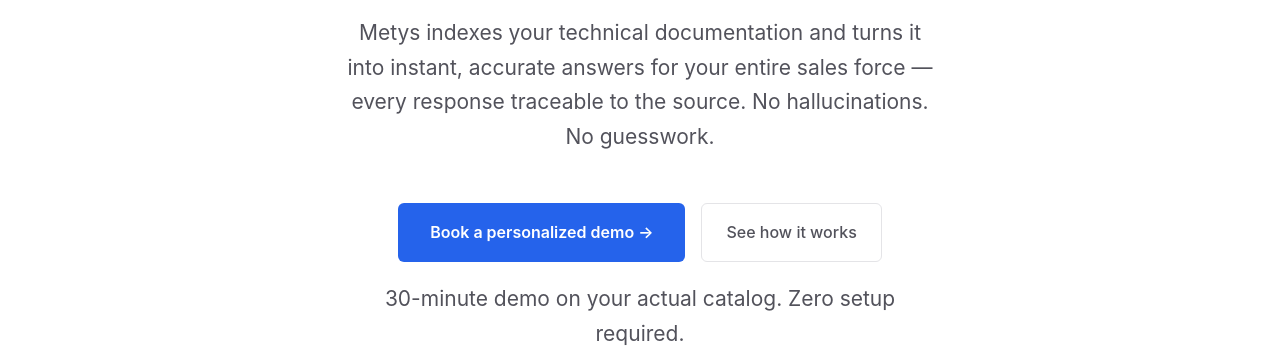
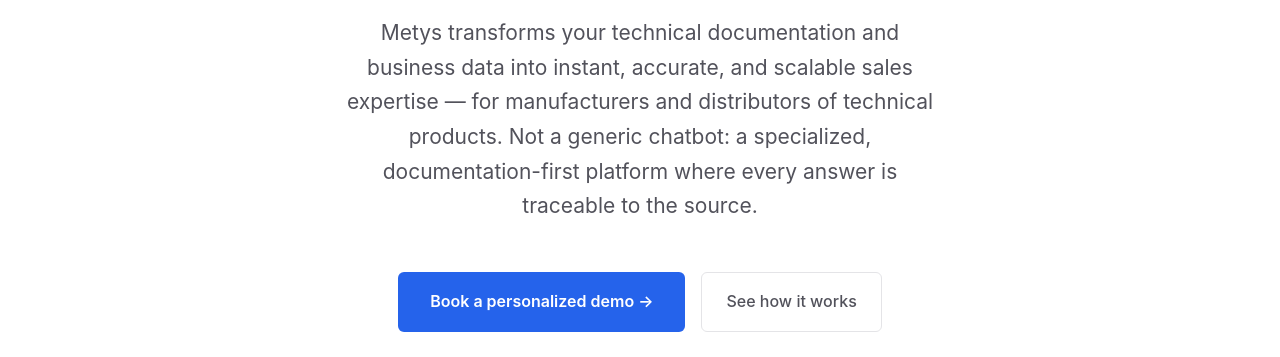
Before and after one commit to ZenMat23/metys-landing, a plain HTML site: page index.html in a window 1280 px wide. Shown: the part 433-790 px from the top of the page. Drawn offline with Linux system fonts and the light colour scheme.

Commit message:
Restore core positioning sentence in hero (EN + IT)

```diff
--- a/index.html
+++ b/index.html
@@ -1156,7 +1156,7 @@
         nav_cta: 'Book a Demo →',
         hero_tag: 'Product Intelligence · Sales Acceleration',
         hero_h1: 'Every product question,<br><span>answered in seconds</span>',
-        hero_p: 'Metys indexes your technical documentation and turns it into instant, accurate answers for your entire sales force — every response traceable to the source. No hallucinations. No guesswork.',
+        hero_p: 'Metys transforms your technical documentation and business data into instant, accurate, and scalable sales expertise — for manufacturers and distributors of technical products. Not a generic chatbot: a specialized, documentation-first platform where every answer is traceable to the source.',
         btn_demo: 'Book a personalized demo →',
         btn_how: 'See how it works',
         hero_note: '30-minute demo on your actual catalog. Zero setup required.',
@@ -1275,7 +1275,7 @@
         nav_cta: 'Prenota una Demo →',
         hero_tag: 'Product Intelligence · Sales Acceleration',
         hero_h1: 'Ogni domanda di prodotto,<br><span>risposta in secondi</span>',
-        hero_p: 'Metys indicizza la tua documentazione tecnica e la trasforma in risposte immediate e precise per tutta la forza vendita — ogni risposta tracciata alla fonte. Zero allucinazioni. Zero improvvisazione.',
+        hero_p: 'Metys trasforma la documentazione tecnica e i dati aziendali in competenze di vendita istantanee, precise e scalabili — per produttori e distributori di prodotti tecnici. Non un chatbot generico: una piattaforma specializzata, documentation-first, dove ogni risposta è tracciata alla fonte.',
         btn_demo: 'Prenota una demo personalizzata →',
         btn_how: 'Scopri come funziona',
         hero_note: 'Demo di 30 minuti sul tuo catalogo reale. Zero configurazione richiesta.',
```
